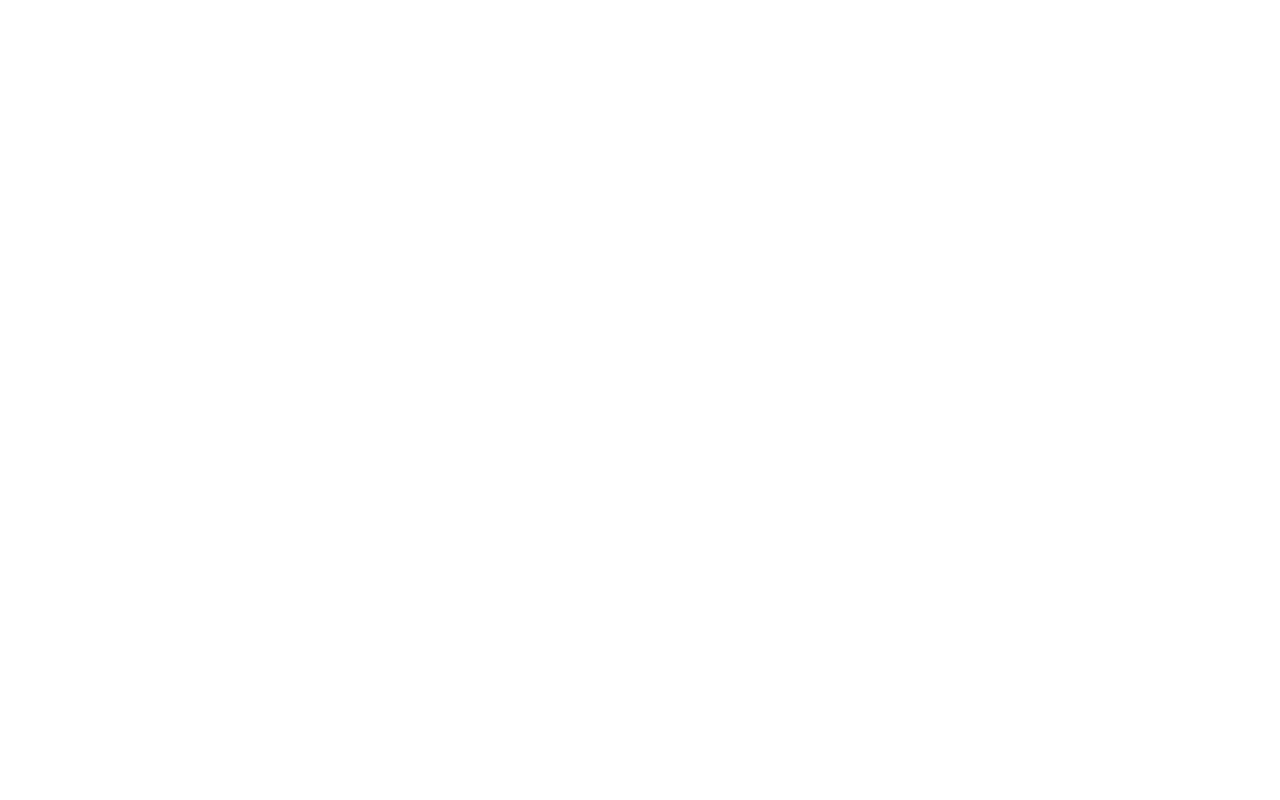
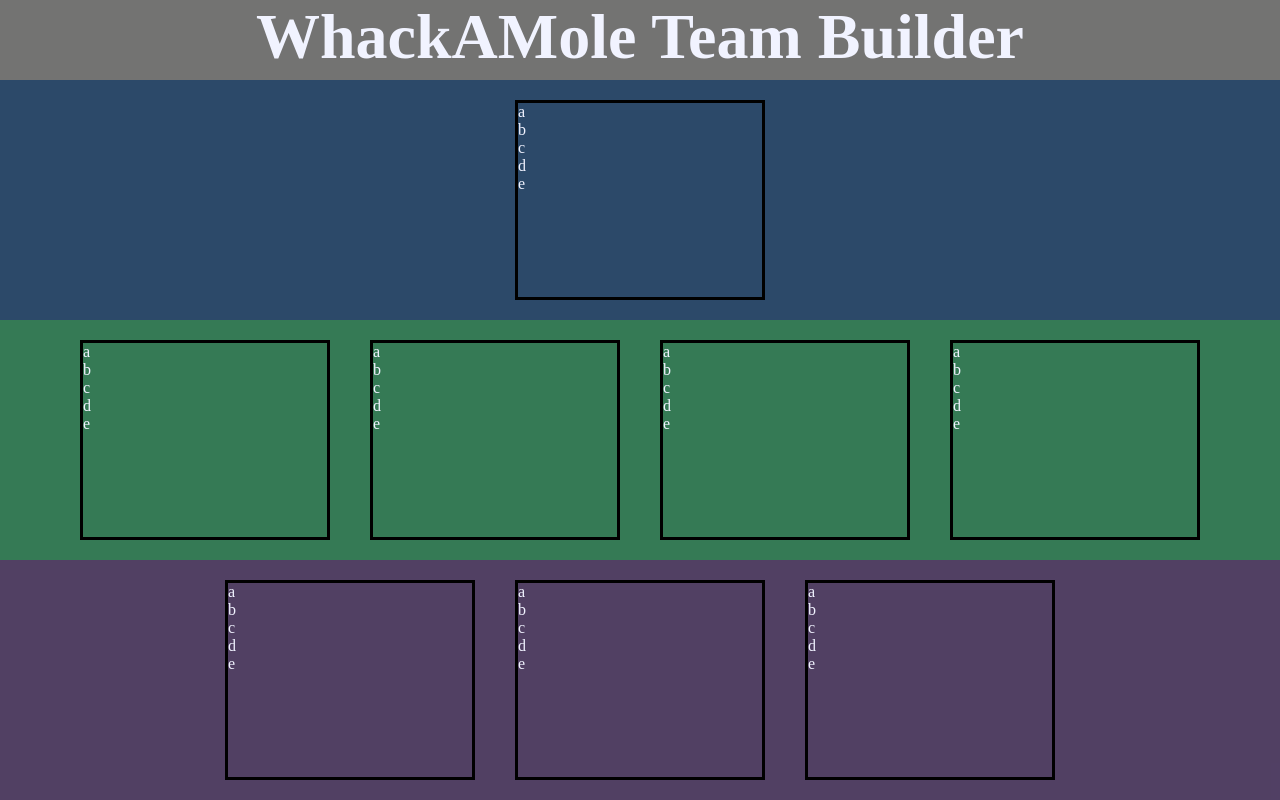
Before and after one commit to jk377y/Bootcamp-Challenge-10-WhackARole-Team-Builder, a website: page index.html in a window 1280 px wide. Drawn offline with Linux system fonts and the light colour scheme; files that its build step writes are made by us from their sources.

Commit message:
building some placeholder html to form css class styling

```diff
--- a/index.html
+++ b/index.html
@@ -3,11 +3,96 @@
 <head>
     <meta charset="UTF-8">
     <meta http-equiv="X-UA-Compatible" content="IE=edge">
-    <meta name="viewport" content="width=device-width, initial-scale=1.0">
-    <link rel="stylesheet" href="./public/team.css">
+    <meta name="viewport" content="width=device-width, initial-scale=1">
+    <meta name="description" content="">
+    <link rel="stylesheet" href="./dist/team.css">
     <title>WhackAMole Team Builder</title>
 </head>
 <body>
+    <header><h1 class="title">WhackAMole Team Builder</h1></header>
+    <section class="teamContainer">
 
+        <div class="managerContainer">
+            <div class="manager">
+                <ul>
+                    <li>a</li>
+                    <li>b</li>
+                    <li>c</li>
+                    <li>d</li>
+                    <li>e</li>
+                </ul>
+            </div>
+        </div>
+
+        <div class="engineerContainer">
+            <div class="engineer">
+                <ul>
+                    <li>a</li>
+                    <li>b</li>
+                    <li>c</li>
+                    <li>d</li>
+                    <li>e</li>
+                </ul>
+            </div>
+            <div class="engineer">
+                <ul>
+                    <li>a</li>
+                    <li>b</li>
+                    <li>c</li>
+                    <li>d</li>
+                    <li>e</li>
+                </ul>
+            </div>
+            <div class="engineer">
+                <ul>
+                    <li>a</li>
+                    <li>b</li>
+                    <li>c</li>
+                    <li>d</li>
+                    <li>e</li>
+                </ul>
+            </div>
+            <div class="engineer">
+                <ul>
+                    <li>a</li>
+                    <li>b</li>
+                    <li>c</li>
+                    <li>d</li>
+                    <li>e</li>
+                </ul>
+            </div>
+        </div>
+
+        <div class="internContainer">
+            <div class="intern">
+                <ul>
+                    <li>a</li>
+                    <li>b</li>
+                    <li>c</li>
+                    <li>d</li>
+                    <li>e</li>
+                </ul>
+            </div>
+            <div class="intern">
+                <ul>
+                    <li>a</li>
+                    <li>b</li>
+                    <li>c</li>
+                    <li>d</li>
+                    <li>e</li>
+                </ul>
+            </div>
+            <div class="intern">
+                <ul>
+                    <li>a</li>
+                    <li>b</li>
+                    <li>c</li>
+                    <li>d</li>
+                    <li>e</li>
+                </ul>
+            </div>
+        </div>
+
+    </section>
 </body>
 </html>
```
Also changed, not shown: dist/team.css.
